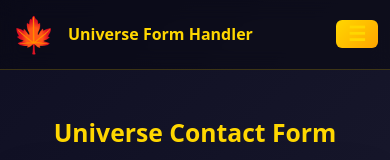
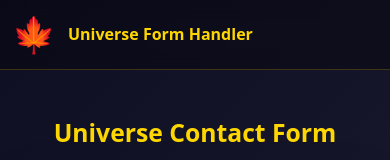
Before and after one commit to rajeshranjan42/universe-form-handler, a website: page public/all-form-code.html in a window 390 px wide. Shown: the top 160 px of the page. Drawn offline with nearby package versions, Linux system fonts and the light colour scheme.

Commit message:
Update all-form-code.html

```diff
--- a/public/all-form-code.html
+++ b/public/all-form-code.html
@@ -317,14 +317,7 @@
           <span class="logo-icon">🍁</span>
           <span class="logo-text">Universe Form Handler</span>
         </a>
-        <button
-          class="navbar-toggler d-lg-none"
-          type="button"
-          data-bs-toggle="collapse"
-          data-bs-target="#navbarNav"
-          style="border: none; color: #ffd700"
-        >
-          <span>☰</span>
+          <span class="mobile-menu" id="mobileMenuBtn">☰</span>
         </button>
         <div class="collapse navbar-collapse" id="navbarNav">
           <div class="nav-links d-flex gap-4 ms-auto">
```
